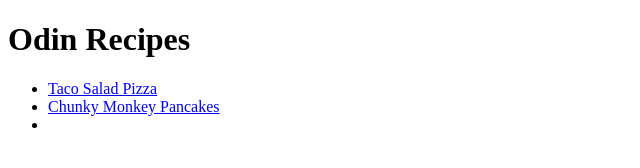
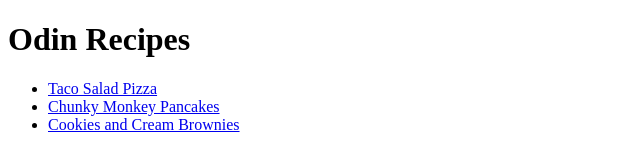
Before and after one commit to AleksejDjukic/odin-recipes, a plain HTML site: page index.html in a window 1280 px wide. Shown: the whole page, without its empty margins (0-640 px from the left). Drawn offline with Linux system fonts and the light colour scheme.

Commit message:
Forrgot to add link to Brownies html page , added it right now.

```diff
--- a/index.html
+++ b/index.html
@@ -10,7 +10,7 @@
     <ul>
       <li><a href="recipes/tacosaladpizza.html">Taco Salad Pizza</a></li>
       <li><a href="recipes/chunkymonkeypancakes.html">Chunky Monkey Pancakes</a></li>
-      <li></li>
+      <li><a href="recipes/cookiesandcreambrownie.html">Cookies and Cream Brownies</a></li>
     </ul>
 </body>
 </html>
```
